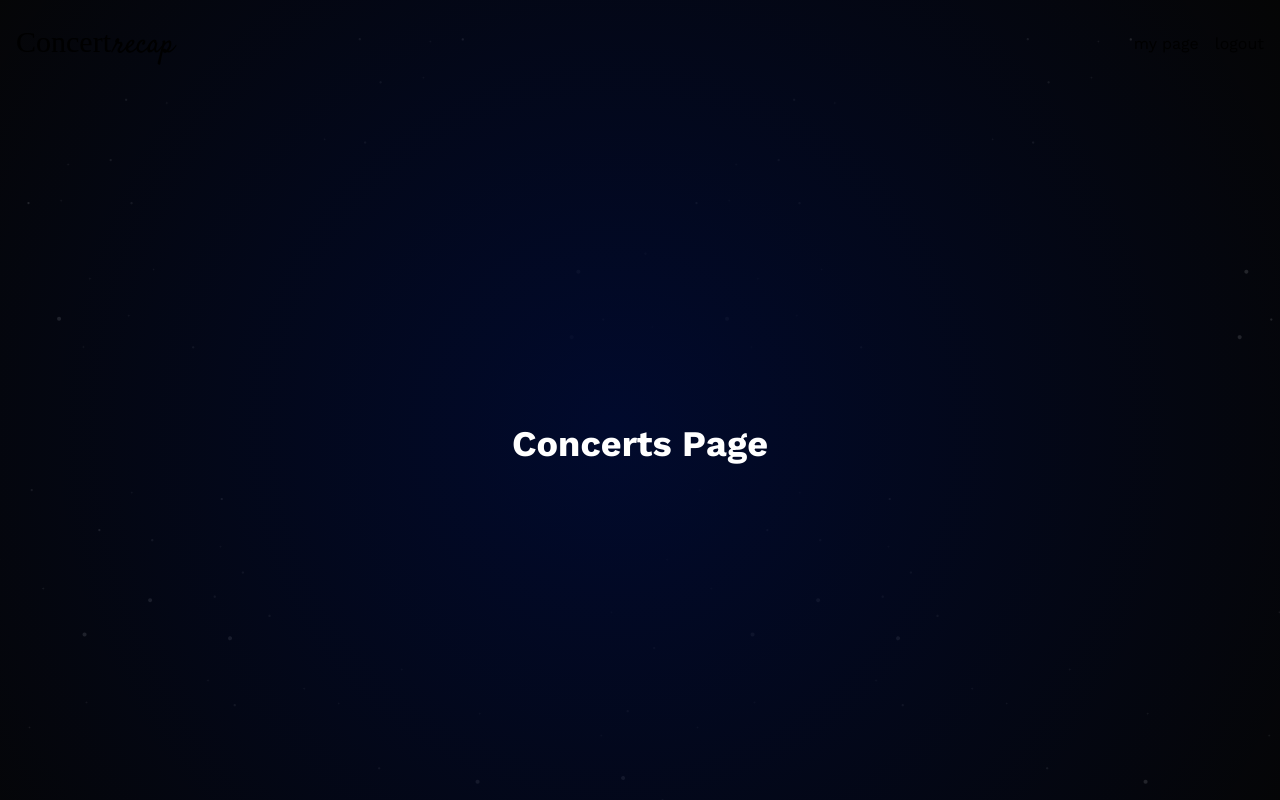
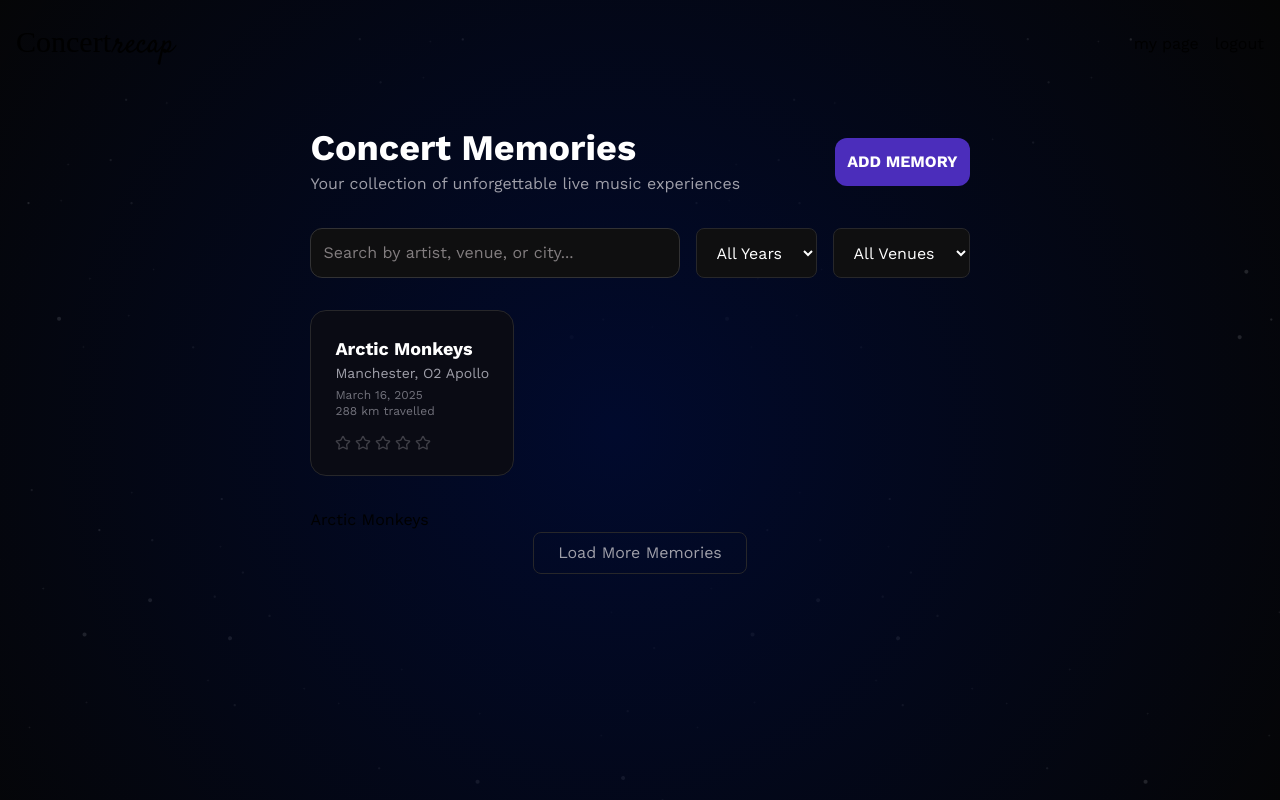
Before and after one commit to KRochaS/concerts-recap, a Next.js app: page /concerts in a window 1280 px wide. Built offline with nearby package versions, Linux system fonts and the light colour scheme.

Commit message:
feat: add card content and search query routing

```diff
--- a/src/app/concerts/page.tsx
+++ b/src/app/concerts/page.tsx
@@ -1,7 +1,17 @@
+import { ConcertCardContent } from '@/presentation/pages/concerts/components/ConcertCardContent/ConcertCardContent';
+
 export default function ConcertsPage() {
   return (
-    <div className="flex flex-1 items-center justify-center">
-      <h1 className="text-4xl font-bold text-white">Concerts Page</h1>
-    </div>
+    <ConcertCardContent
+      concerts={[
+        {
+          id: '1',
+          artist: 'Arctic Monkeys',
+          location: 'Manchester, O2 Apollo',
+          date: 'March 16, 2025',
+          kmTraveled: 288,
+        },
+      ]}
+    />
   );
 }
--- /dev/null
+++ b/src/presentation/pages/concerts/components/ConcertCardContent/ConcertCardContent.tsx
@@ -0,0 +1,144 @@
+'use client';
+
+import { Button } from '@/presentation/shared/components/button/Button';
+import { ConcertCard } from '../concertCard/ConcertCard';
+import { Plus } from 'lucide-react';
+import Link from 'next/link';
+import { Input } from '@/presentation/shared/components/input/Input';
+import { startTransition, useState } from 'react';
+import { useRouter, useSearchParams } from 'next/navigation';
+
+type Concert = {
+  id: string;
+  artist: string;
+  location: string;
+  date: string;
+  kmTraveled: number;
+};
+
+export type ConcertCardContentProps = {
+  concerts: Concert[];
+};
+
+// const mockConcerts = [
+//   {
+//     id: 1,
+//     artist: 'Arctic Monkeys',
+//     location: 'Manchester, O2 Apollo',
+//     date: 'March 16, 2025',
+//     kmTraveled: 288,
+//     rating: 4,
+//     tags: [
+//       { id: 1, label: 'Cried', emoji: '😭' },
+//       { id: 2, label: 'Moshpit', emoji: '🎵' },
+//       { id: 3, label: 'Merch', emoji: '🛍️' },
+//     ],
+//     beforeBattery: 80,
+//     afterBattery: 20,
+//   },
+//   {
+//     id: 2,
+//     artist: 'The 1975',
+//     location: 'London, The O2',
+//     date: 'February 8, 2025',
+//     kmTraveled: 120,
+//     rating: 5,
+//     tags: [
+//       { id: 1, label: 'Filmed', emoji: '🎥' },
+//       { id: 2, label: 'Song sang', emoji: '🎤' },
+//     ],
+//     beforeBattery: 100,
+//     afterBattery: 15,
+//   },
+//   {
+//     id: 3,
+//     artist: 'Billie Eilish',
+//     location: 'Birmingham, Resorts World Arena',
+//     date: 'January 22, 2025',
+//     kmTraveled: 95,
+//     rating: 5,
+//     tags: [
+//       { id: 1, label: 'Eye contact', emoji: '👁️' },
+//       { id: 2, label: 'Front row', emoji: '🎪' },
+//     ],
+//     beforeBattery: 90,
+//     afterBattery: 5,
+//   },
+// ];
+
+export function ConcertCardContent({ concerts }: ConcertCardContentProps) {
+  const searchParams = useSearchParams();
+  const [query, setQuery] = useState(searchParams.get('q') ?? '');
+  const router = useRouter();
+
+  const handleQueryChange = (event: React.ChangeEvent<HTMLInputElement>) => {
+    const newQuery = event.target.value;
+    setQuery(newQuery);
+
+    startTransition(() => {
+      const url = newQuery
+        ? `/concerts?q=${encodeURIComponent(newQuery)}`
+        : '/concerts';
+      router.push(url, { scroll: false });
+    });
+  };
+
+  return (
+    <div className="mx-auto max-w-331.25 px-4 py-10">
+      {/* Header */}
+      <div className="flex items-center justify-between mb-8">
+        <div>
+          <h1 className="text-3xl md:text-4xl font-bold text-white">
+            Concert Memories
+          </h1>
+          <p className="text-sm md:text-base text-zinc-400 mt-1">
+            Your collection of unforgettable live music experiences
+          </p>
+        </div>
+        <Link href="/new-concert">
+          <Button> Add Memory</Button>
+        </Link>
+      </div>
+
+      {/* Search and Filters */}
+      <div className="flex flex-col sm:flex-row gap-4 mb-8">
+        <Input
+          placeholder="Search by artist, venue, or city..."
+          data-testid="search-input"
+          type="text"
+          value={query}
+          onChange={handleQueryChange}
+        />
+        <select className="px-4 py-2 rounded-lg bg-[#0f0f10] border border-zinc-800 text-white focus:outline-none focus:border-zinc-700">
+          <option>All Years</option>
+          <option>2025</option>
+          <option>2024</option>
+          <option>2023</option>
+        </select>
+        <select className="px-4 py-2 rounded-lg bg-[#0f0f10] border border-zinc-800 text-white focus:outline-none focus:border-zinc-700">
+          <option>All Venues</option>
+        </select>
+      </div>
+
+      {/* Cards Grid */}
+      <div className="grid grid-cols-1 gap-6 sm:grid-cols-2 lg:grid-cols-3 mb-8">
+        {concerts.map((concert) => (
+          <ConcertCard rating={0} tags={[]} key={concert.id} {...concert} />
+        ))}
+      </div>
+
+      <div>
+        {concerts.map((concert) => (
+          <p key={concert.id}> {concert.artist} </p>
+        ))}
+      </div>
+
+      {/* Load More Button */}
+      <div className="flex justify-center">
+        <button className="px-6 py-2 rounded-lg border border-zinc-800 text-zinc-400 hover:border-zinc-700 hover:text-zinc-300 transition-colors">
+          Load More Memories
+        </button>
+      </div>
+    </div>
+  );
+}
--- /dev/null
+++ b/src/presentation/pages/concerts/components/concertCard/ConcertCard.tsx
@@ -0,0 +1,45 @@
+import { Star } from 'lucide-react';
+
+interface ConcertCardProps {
+  artist: string;
+  location: string;
+  date: string;
+  kmTraveled: number;
+  rating: number;
+  tags: Array<{ id: number; label: string; emoji?: string }>;
+  beforeBattery?: number;
+  afterBattery?: number;
+}
+
+export const ConcertCard = ({
+  artist,
+  location,
+  date,
+  kmTraveled,
+  rating,
+}: ConcertCardProps) => {
+  return (
+    <div className="rounded-2xl border border-zinc-800 bg-[#0a0b14] p-6 flex flex-col gap-4">
+      {/* Header */}
+      <div>
+        <h3 className="text-lg font-semibold text-white">{artist}</h3>
+        <p className="text-sm text-zinc-400">{location}</p>
+        <p className="text-xs text-zinc-500 mt-1">{date}</p>
+        <p className="text-xs text-zinc-500">{kmTraveled} km travelled</p>
+      </div>
+
+      {/* Rating */}
+      <div className="flex gap-1">
+        {Array.from({ length: 5 }).map((_, i) => (
+          <Star
+            key={i}
+            size={16}
+            className={
+              i < rating ? 'fill-yellow-400 text-yellow-400' : 'text-zinc-700'
+            }
+          />
+        ))}
+      </div>
+    </div>
+  );
+};
--- a/src/presentation/shared/components/button/Button.tsx
+++ b/src/presentation/shared/components/button/Button.tsx
@@ -1,26 +1,23 @@
-import { forwardRef } from "react";
-import { cn } from "../../lib/utils";
-import { ButtonProps } from "../../ui-model/shared.model";
+import { cn } from '../../lib/utils';
+import { ButtonProps } from '../../ui-model/shared.model';
 
-
-export const Button = forwardRef<HTMLButtonElement, ButtonProps>(
-  ({ children, variant = "primary", ...props }, ref) => {
+export const Button = ({
+  children,
+  variant = 'primary',
+  ...props
+}: ButtonProps) => {
   return (
     <button
-        ref={ref}
       {...props}
       className={cn(
-          "w-s cursor-pointer p-3 text-white rounded-xl font-bold whitespace-nowrap hover:opacity-95 disabled:opacity-70 flex gap-4 uppercase",
-          variant === "primary" && "bg-accent-purple",
-          variant === "secondary" && "bg-background-tertiary",
-          variant === "outlined" && "border-border-primary",
+        'w-s cursor-pointer p-3 text-white rounded-xl font-bold whitespace-nowrap hover:opacity-95 disabled:opacity-70 flex gap-4 uppercase',
+        variant === 'primary' && 'bg-accent-purple',
+        variant === 'secondary' && 'bg-background-tertiary',
+        variant === 'outlined' && 'border-border-primary',
         props.className
       )}
     >
       {children}
     </button>
   );
-  }
-);
-
-Button.displayName = "Button";
+};
--- a/src/presentation/shared/lib/utils.ts
+++ b/src/presentation/shared/lib/utils.ts
@@ -1,5 +1,5 @@
-import { ClassValue, clsx } from "clsx";
-import { twMerge } from "tailwind-merge";
+import { ClassValue, clsx } from 'clsx';
+import { twMerge } from 'tailwind-merge';
 
 export function cn(...inputs: ClassValue[]) {
   return twMerge(clsx(inputs));
--- a/src/presentation/shared/ui-model/shared.model.ts
+++ b/src/presentation/shared/ui-model/shared.model.ts
@@ -1,30 +1,25 @@
-import { IconBaseProps } from "react-icons";
+import { IconBaseProps } from 'react-icons';
 
 export interface BatteryIcons {
   [key: number]: React.ComponentType<IconBaseProps>;
 }
 
-export interface ButtonProps
-  extends React.ButtonHTMLAttributes<HTMLButtonElement> {
-  children: React.ReactNode;
-  variant?: "primary" | "secondary" | "outlined";
+export interface ButtonProps extends React.ButtonHTMLAttributes<HTMLButtonElement> {
+  variant?: 'primary' | 'secondary' | 'outlined';
 }
 
-export interface InputProps
-  extends React.InputHTMLAttributes<HTMLInputElement> {
+export interface InputProps extends React.InputHTMLAttributes<HTMLInputElement> {
   id?: string;
   label?: string;
-  labelPosition?: "top" | "side";
+  labelPosition?: 'top' | 'side';
   labelProps?: React.LabelHTMLAttributes<HTMLLabelElement>;
 }
 
-export interface TextareaProps
-  extends React.TextareaHTMLAttributes<HTMLTextAreaElement> {
-    id?: string;
-    label?: string;
-    labelProps?: React.LabelHTMLAttributes<HTMLLabelElement>;
-  }
-
+export interface TextareaProps extends React.TextareaHTMLAttributes<HTMLTextAreaElement> {
+  id?: string;
+  label?: string;
+  labelProps?: React.LabelHTMLAttributes<HTMLLabelElement>;
+}
 
 export interface CardProps {
   title?: string;
```
Also changed, not shown: 1 other file (tests, documents, lock files or other folders). Lines whose indentation alone changed are shown as unchanged.
